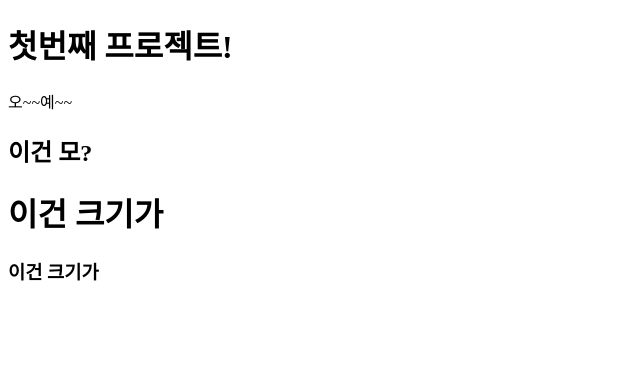
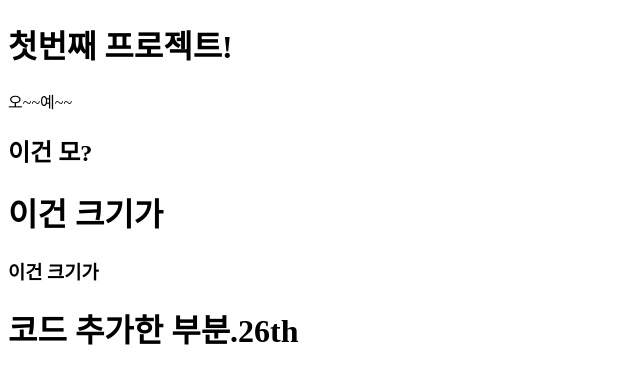
Before and after one commit to Tim-Kwak/PracticeWeb, a plain HTML site: page index.html in a window 1280 px wide. Shown: the whole page, without its empty margins (0-640 px from the left). Drawn offline with Linux system fonts and the light colour scheme.

Commit message:
Add new sentence

```diff
--- a/index.html
+++ b/index.html
@@ -13,5 +13,8 @@
     <h2>이건 모?</h2>
     <h1>이건 크기가</h1>
     <h3>이건 크기가</h3>
+
+    <h1>코드 추가한 부분.26th</h1>
+
   </body>
 </html>
```
